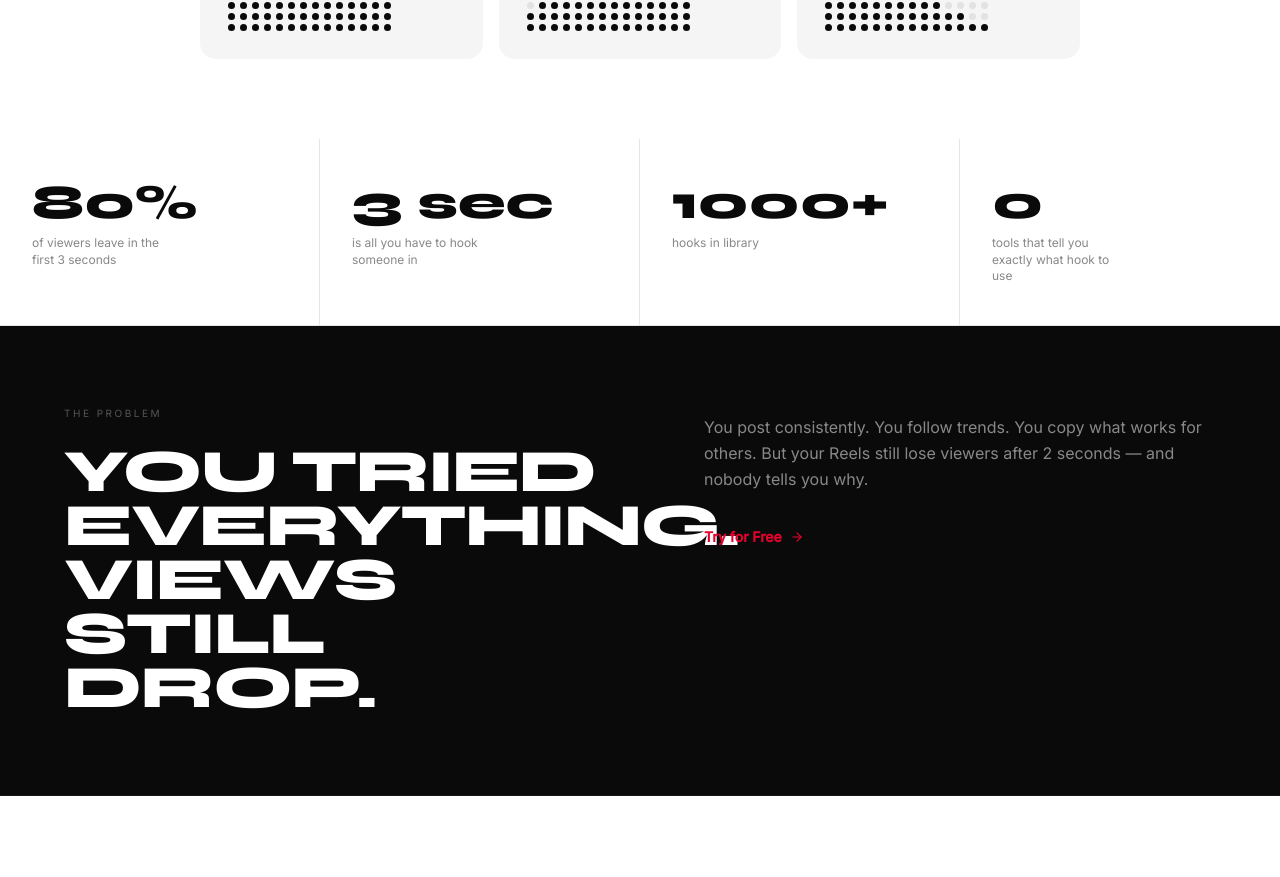
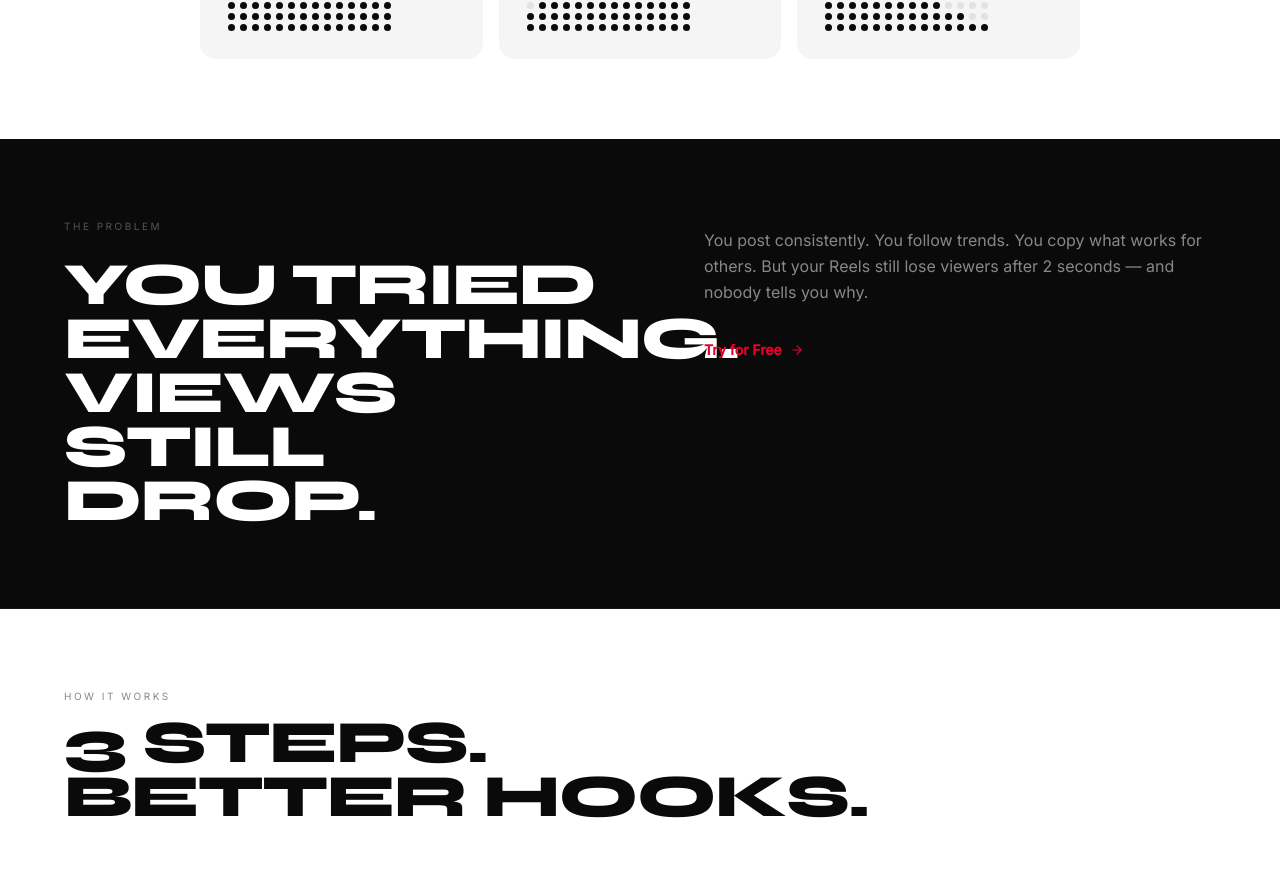
Before and after one commit to bimogg/Hooked.AI, a Next.js app: page / in a window 1280 px wide. Shown: the part 1180-2057 px from the top of the page. Built offline with nearby package versions, Linux system fonts and the light colour scheme; no server answers.

Commit message:
fix: remove stats row section
Co-Authored-By: Claude Sonnet 4.6 <noreply@anthropic.com>

```diff
--- a/components/HomeContent.tsx
+++ b/components/HomeContent.tsx
@@ -109,24 +109,6 @@ export default function HomeContent() {
         </div>
       </section>
 
-      {/* ── STATS ROW ── */}
-      <section className="border-b border-black/10">
-        <div className="grid grid-cols-2 md:grid-cols-4">
-          {[
-            { stat: '80%', label: tr('home', 'stat1', lang) },
-            { stat: '3 sec', label: tr('home', 'stat2', lang) },
-            { stat: '1000+', label: 'hooks in library' },
-            { stat: '0', label: tr('home', 'stat3', lang) },
-          ].map(({ stat, label }, i) => (
-            <div key={i}
-              data-reveal data-delay={String(i + 1)}
-              className={`px-8 py-10 flex flex-col gap-2 ${i < 3 ? 'border-r border-black/10' : ''} ${i >= 2 ? 'border-t border-black/10 md:border-t-0' : ''}`}>
-              <p className="font-display font-extrabold text-4xl md:text-5xl leading-none">{stat}</p>
-              <p className="text-xs text-[#888] leading-snug max-w-[140px]">{label}</p>
-            </div>
-          ))}
-        </div>
-      </section>
 
       {/* ── PROBLEM ── */}
       <section className="bg-[#0a0a0a] text-white px-6 md:px-12 py-20 border-b border-white/5">
```
